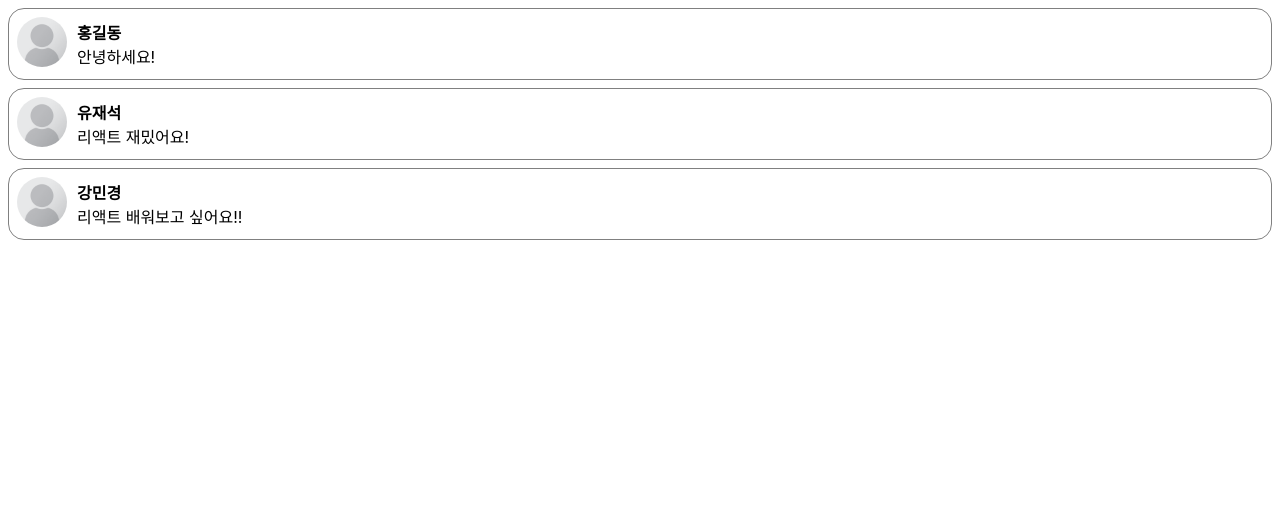
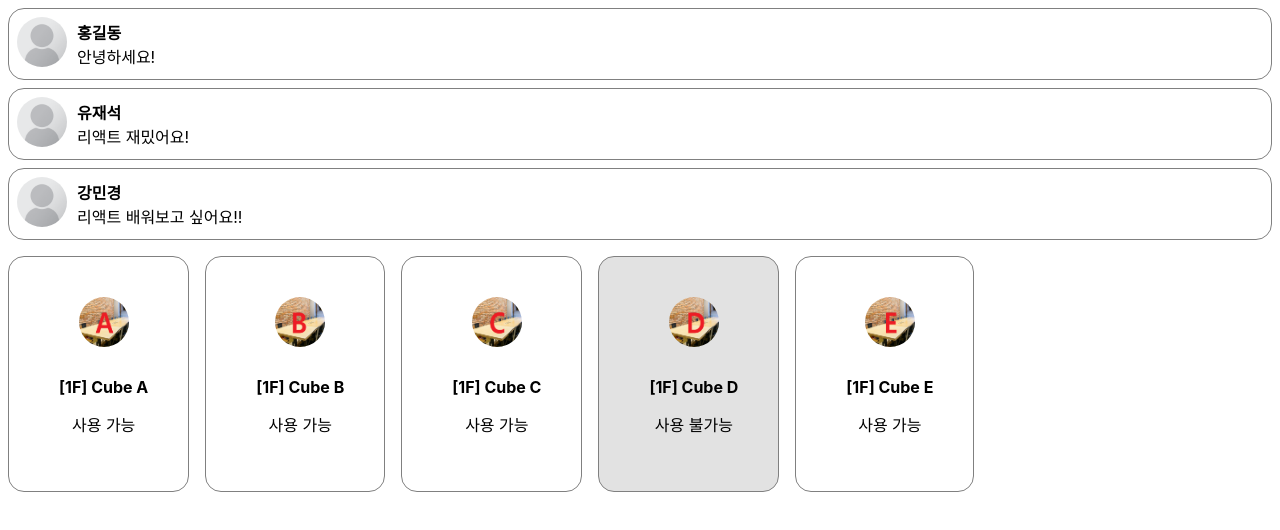
Before and after one commit to yihimin/js_reactclass, a React (Create React App) app in the folder my-app/: page / in a window 1280 px wide. Shown: the top 530 px of the page. Built offline with nearby package versions, Linux system fonts and the light colour scheme; the HTML template or start-up script is replaced by a standard one.

Commit message:
feat: Room

```diff
--- /dev/null
+++ b/my-app/src/components/Room.jsx
@@ -0,0 +1,65 @@
+import roomIconA from '../assets/room_icon_A.png';
+import roomIconB from '../assets/room_icon_B.png';
+import roomIconC from '../assets/room_icon_C.png';
+import roomIconD from '../assets/room_icon_D.png';
+import roomIconE from '../assets/room_icon_E.png';
+
+const roomIcons = {
+  A: roomIconA,
+  B: roomIconB,
+  C: roomIconC,
+  D: roomIconD,
+  E: roomIconE,
+};
+
+function Room(props) {
+  const styles = {
+    wrapper: {
+      margin: 8,
+      padding: 40,
+      display: 'flex',
+      flexDirection: 'row',
+      border: '1px solid grey',
+      borderRadius: 16,
+      backgroundColor: props.status === '사용 불가능' ? '#E2E2E2' : '#ffffff',
+    },
+    contentContainer: {
+      marginLeft: 10,
+      display: 'flex',
+      flexDirection: 'column',
+      justifyContent: 'center',
+      alignItems: 'center',
+    },
+    image: {
+      width: 50,
+      height: 50,
+      borderRadius: 25,
+      marginBottom: 10,
+    },
+    nameText: {
+      color: 'black',
+      fontSize: 16,
+      fontWeight: 'bold',
+      marginTop: 20,
+      marginBottom: 15,
+    },
+    statusText: {
+      color: 'black',
+      fontSize: 16,
+      marginBottom: 15,
+    },
+  };
+
+  const icon = roomIcons[props.code];
+  return (
+    <div style={styles.wrapper}>
+      <div style={styles.contentContainer}>
+        <img src={icon} alt={`room-${props.code}`} style={styles.image} />
+        <span style={styles.nameText}>[1F] {props.name}</span>
+        <span style={styles.statusText}>{props.status}</span>
+      </div>
+    </div>
+  );
+}
+
+export default Room;
--- /dev/null
+++ b/my-app/src/components/RoomList.jsx
@@ -0,0 +1,20 @@
+import Room from './Room';
+
+function RoomList() {
+  const styles = {
+    wrapper: {
+      display: 'flex',
+    },
+  };
+  return (
+    <div style={styles.wrapper}>
+      <Room code="A" name="Cube A" status="사용 가능" />
+      <Room code="B" name="Cube B" status="사용 가능" />
+      <Room code="C" name="Cube C" status="사용 가능" />
+      <Room code="D" name="Cube D" status="사용 불가능" />
+      <Room code="E" name="Cube E" status="사용 가능" />
+    </div>
+  );
+}
+
+export default RoomList;
--- a/my-app/src/index.js
+++ b/my-app/src/index.js
@@ -3,12 +3,14 @@ import ReactDOM from 'react-dom/client';
 import './index.css';
 import reportWebVitals from './reportWebVitals';
 import CommentList from './components/CommnetList';
+import RoomList from './components/RoomList';
 
 const root = ReactDOM.createRoot(document.getElementById('root'));
 setInterval(() => {
   root.render(
     <React.StrictMode>
       <CommentList />
+      <RoomList />
     </React.StrictMode>,
   );
 }, 1000);
```
